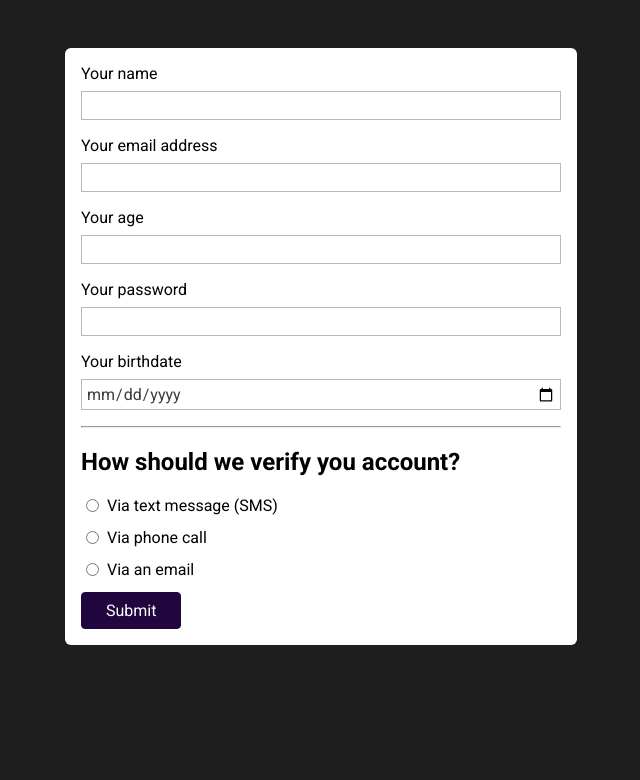
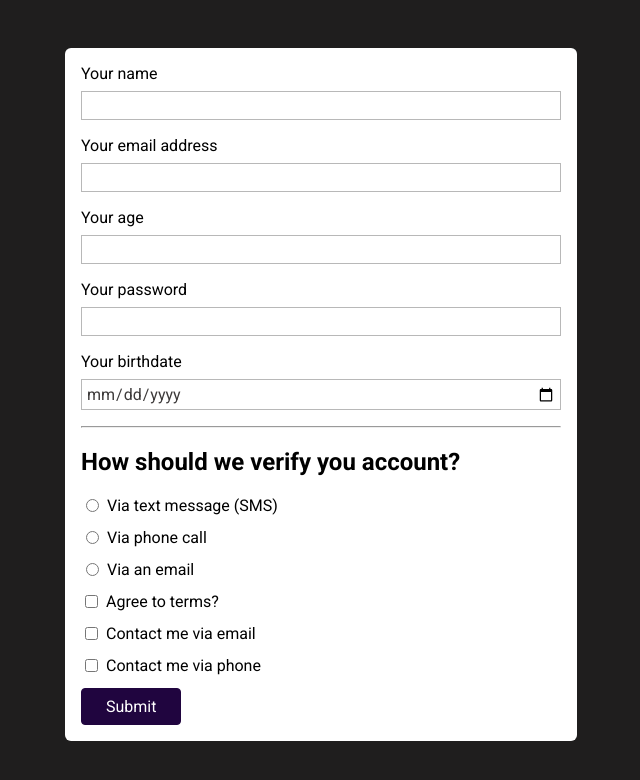
Before and after one commit to jcadena777/form-practice, a plain HTML site: page index.html in a window 1280 px wide. Shown: the whole page, without its empty margins (319-959 px from the left). Drawn offline with Linux system fonts and the light colour scheme.

Commit message:
Checkbox type inputs added

```diff
--- a/index.html
+++ b/index.html
@@ -44,6 +44,28 @@
         <input type="radio" name="verify" id="verify-email" value="email" />
         <label for="verify-email">Via an email</label>
       </div>
+      <div class="form-control-inline">
+        <input type="checkbox" name="terms" id="agree-terms" />
+        <label for="agree-terms">Agree to terms?</label>
+      </div>
+      <div class="form-control-inline">
+        <input
+          type="checkbox"
+          name="contact"
+          id="contact-email"
+          value="email"
+        />
+        <label for="contact-email">Contact me via email</label>
+      </div>
+      <div class="form-control-inline">
+        <input
+          type="checkbox"
+          name="contact"
+          id="contact-phone"
+          value="phone"
+        />
+        <label for="contact-phone">Contact me via phone</label>
+      </div>
       <button>Submit</button>
     </form>
   </body>
```
